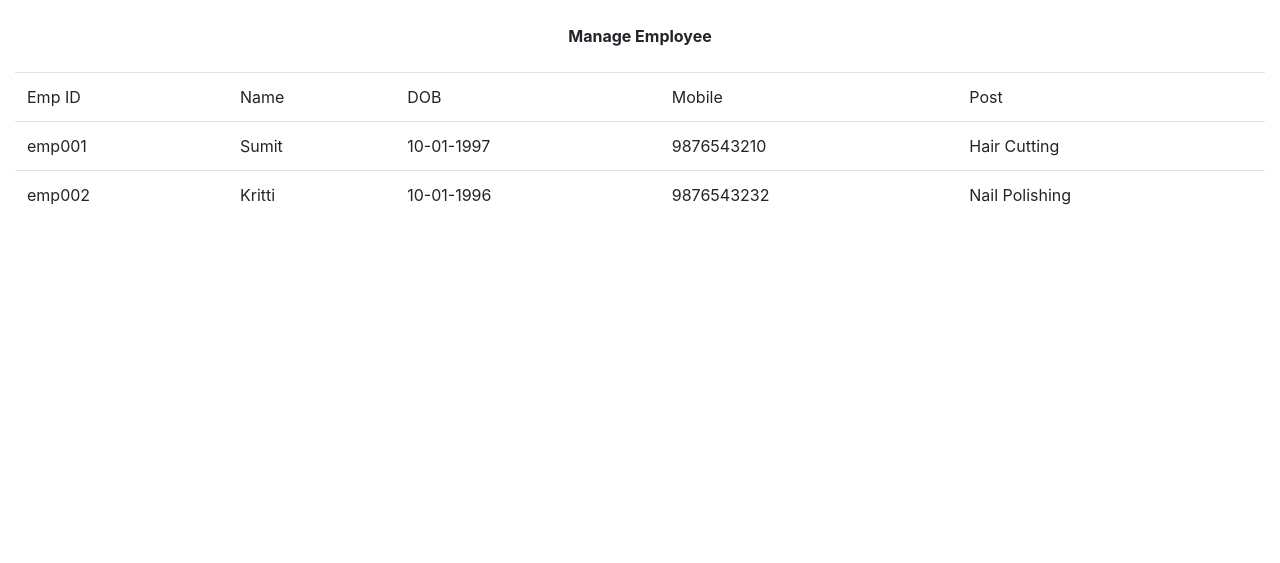
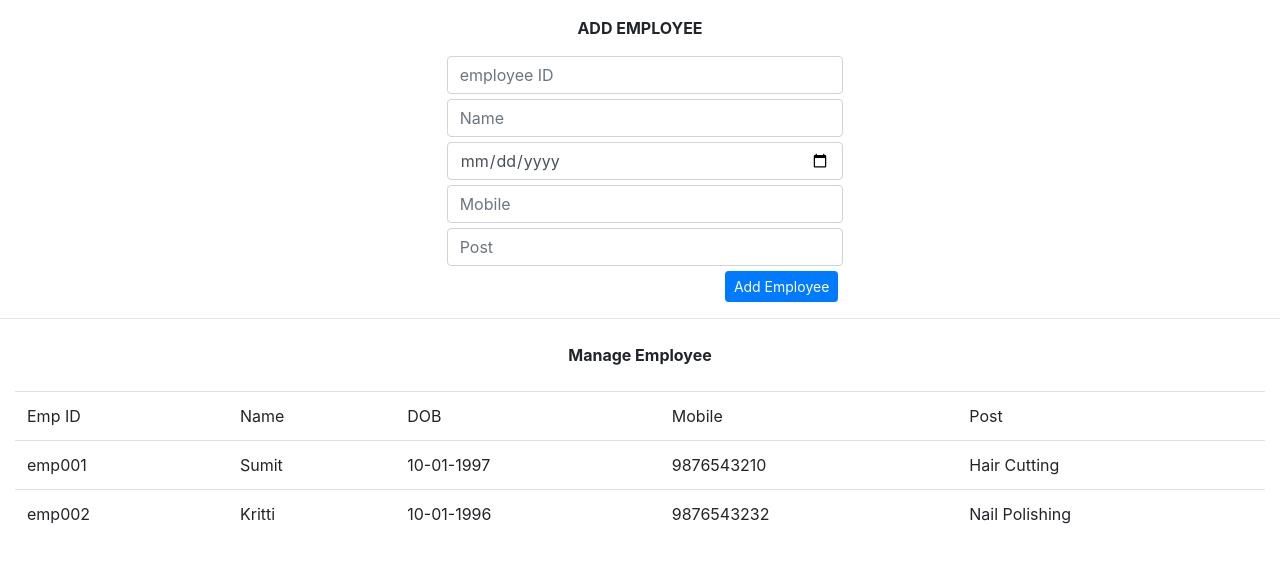
Before and after one commit to nashpb/some_php_project, a PHP site: page /manage_employee.php in a window 1280 px wide. Shown: the part 152-715 px from the top of the page. Run offline with PHP 8.4, Linux system fonts and the light colour scheme.

Commit message:
add employee added in manage employee page

```diff
--- a/manage_employee.php
+++ b/manage_employee.php
@@ -19,6 +19,22 @@
     <title>Document</title>
 </head>
 <body>
+<div class="container-fluid">
+    <div class="row mt-3 mb-3">
+        <div class="col-md-4 offset-md-4">
+            <p class="text-center font-weight-bold">ADD EMPLOYEE</p>
+            <form action="" class="form-group">
+                <input type="text" class="form-control" placeholder="employee ID">
+                <input type="text" class="form-control" placeholder="Name">
+                <input type="date" class="form-control" placeholder="DOB">
+                <input type="number" class="form-control" placeholder="Mobile">
+                <input type="text" class="form-control" placeholder="Post">
+                <input type="submit" value="Add Employee" class="btn btn-sm btn-primary float-right">
+            </form>
+        </div>
+    </div>
+</div>
+<hr>
     <p class="text-center font-weight-bold m-4">Manage Employee</p>
     <div class="container-fluid">
         <table class="table">
```
